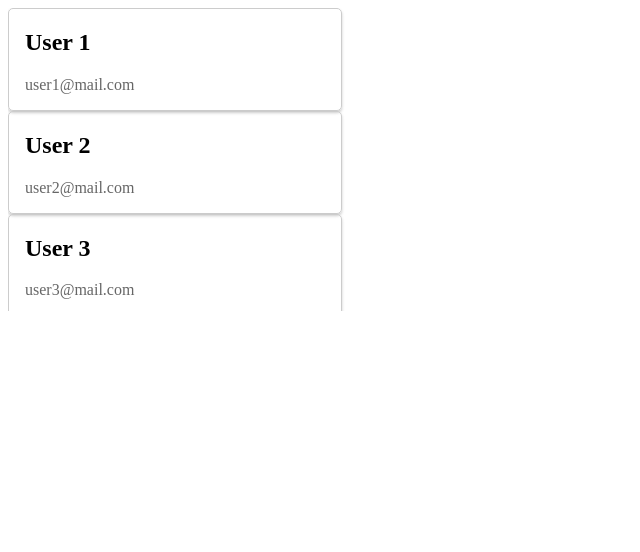
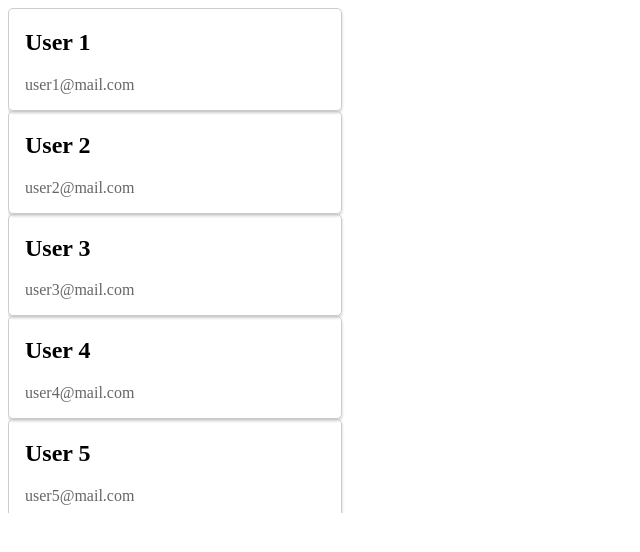
Before and after one commit to danimr99/react-virtualized-list, a React (Vite) app: page / in a window 1280 px wide. Shown: the top 552 px of the page, without its empty margins (0-640 px from the left). Built offline with nearby package versions, Linux system fonts and the light colour scheme.

Commit message:
refactor: virtualized list

```diff
--- a/src/App.jsx
+++ b/src/App.jsx
@@ -7,7 +7,7 @@ import { UserCard, VirtualizedList } from "./components";
 const USERS_SIZE = 100_000;
 
 scan({
-  enabled: import.meta.env.DEV,
+  enabled: false, // <-- Enable React Scan feature
   alwaysShowLabels: true,
   log: true,
 });
@@ -23,7 +23,7 @@ export const App = () => {
   return (
     <VirtualizedList
       items={users}
-      visibleItemsCount={3}
+      visibleItemsCount={5}
       renderItem={renderUserCard}
     />
   );
--- /dev/null
+++ b/src/components/Lists/VirtualizedInfiniteList.jsx
@@ -0,0 +1,52 @@
+import { memo } from "react";
+import PropTypes from "prop-types";
+
+import { useVirtualizedList } from "./useVirtualizedList";
+
+export const VirtualizedInfiniteList = memo(function VirtualizedList({
+  items = [],
+  visibleItemsCount = 5,
+  allowSmoothTransition = true,
+  renderItem,
+}) {
+  const {
+    firstItemRef,
+    containerHeight,
+    itemHeight,
+    visibleStartIndex,
+    visibleItems,
+    handleScroll,
+  } = useVirtualizedList({
+    items,
+    visibleItemsCount,
+    allowSmoothTransition,
+  });
+
+  return (
+    <div
+      style={{ height: `${containerHeight}px`, overflowY: "scroll" }}
+      onScroll={handleScroll}
+    >
+      <div style={{ height: `${items.length * itemHeight}px` }}>
+        <div
+          style={{
+            position: "relative",
+            height: `${visibleItems.length * itemHeight}px`,
+            top: `${visibleStartIndex * itemHeight}px`,
+          }}
+        >
+          {visibleItems.map((item, index) => {
+            return renderItem(item, index === 0 ? firstItemRef : null, index);
+          })}
+        </div>
+      </div>
+    </div>
+  );
+});
+
+VirtualizedInfiniteList.propTypes = {
+  items: PropTypes.array.isRequired,
+  visibleItemsCount: PropTypes.number,
+  allowSmoothTransition: PropTypes.bool,
+  renderItem: PropTypes.func.isRequired,
+};
--- /dev/null
+++ b/src/components/Lists/VirtualizedList.jsx
@@ -0,0 +1,52 @@
+import { memo } from "react";
+import PropTypes from "prop-types";
+
+import { useVirtualizedList } from "./useVirtualizedList";
+
+export const VirtualizedList = memo(function VirtualizedList({
+  items = [],
+  visibleItemsCount = 5,
+  allowSmoothTransition = true,
+  renderItem,
+}) {
+  const {
+    firstItemRef,
+    containerHeight,
+    itemHeight,
+    visibleStartIndex,
+    visibleItems,
+    handleScroll,
+  } = useVirtualizedList({
+    items,
+    visibleItemsCount,
+    allowSmoothTransition,
+  });
+
+  return (
+    <div
+      style={{ height: `${containerHeight}px`, overflowY: "scroll" }}
+      onScroll={handleScroll}
+    >
+      <div style={{ height: `${items.length * itemHeight}px` }}>
+        <div
+          style={{
+            position: "relative",
+            height: `${visibleItems.length * itemHeight}px`,
+            top: `${visibleStartIndex * itemHeight}px`,
+          }}
+        >
+          {visibleItems.map((item, index) => {
+            return renderItem(item, index === 0 ? firstItemRef : null, index);
+          })}
+        </div>
+      </div>
+    </div>
+  );
+});
+
+VirtualizedList.propTypes = {
+  items: PropTypes.array.isRequired,
+  visibleItemsCount: PropTypes.number,
+  allowSmoothTransition: PropTypes.bool,
+  renderItem: PropTypes.func.isRequired,
+};
--- /dev/null
+++ b/src/components/Lists/useVirtualizedList.js
@@ -0,0 +1,54 @@
+import { useCallback, useLayoutEffect, useMemo, useRef, useState } from "react";
+
+export const useVirtualizedList = ({
+  items = [],
+  visibleItemsCount,
+  allowSmoothTransition,
+}) => {
+  const [scrollTop, setScrollTop] = useState(0);
+  const [itemHeight, setItemHeight] = useState(1);
+  const firstItemRef = useRef(null);
+
+  const containerHeight = useMemo(
+    () => itemHeight * visibleItemsCount,
+    [itemHeight, visibleItemsCount]
+  );
+
+  const visibleStartIndex = useMemo(
+    () => Math.floor(scrollTop / itemHeight),
+    [scrollTop, itemHeight]
+  );
+
+  const visibleEndIndex = useMemo(
+    () =>
+      Math.min(
+        visibleStartIndex + visibleItemsCount + (allowSmoothTransition ? 1 : 0),
+        items.length
+      ),
+    [visibleStartIndex, visibleItemsCount, items.length, allowSmoothTransition]
+  );
+
+  const visibleItems = useMemo(
+    () => items.slice(visibleStartIndex, visibleEndIndex),
+    [items, visibleStartIndex, visibleEndIndex]
+  );
+
+  const handleScroll = useCallback((event) => {
+    setScrollTop(event.target.scrollTop);
+  }, []);
+
+  useLayoutEffect(() => {
+    if (firstItemRef.current) {
+      setItemHeight(firstItemRef.current.clientHeight);
+    }
+  }, []);
+
+  return {
+    firstItemRef,
+    containerHeight,
+    itemHeight,
+    visibleStartIndex,
+    visibleItems,
+    handleScroll,
+  };
+};
--- a/src/components/UserCard/UserCard.jsx
+++ b/src/components/UserCard/UserCard.jsx
@@ -1,16 +1,18 @@
-import { forwardRef } from "react";
+import { forwardRef, memo } from "react";
 import PropTypes from "prop-types";
 
 import "./UserCard.css";
 
-export const UserCard = forwardRef(function UserCard({ name, email }, ref) {
+export const UserCard = memo(
+  forwardRef(function UserCard({ name, email }, ref) {
     return (
       <div ref={ref} className="user-card">
         <h2 className="user-card-title">{name}</h2>
         <p className="user-card-email">{email}</p>
       </div>
     );
-});
+  })
+);
 
 UserCard.propTypes = {
   name: PropTypes.string.isRequired,
--- a/src/components/VirtualizedList/VirtualizedList.jsx
+++ /dev/null
@@ -1,60 +0,0 @@
-import { useCallback, useLayoutEffect, useRef, useState } from "react";
-import PropTypes from "prop-types";
-
-export const VirtualizedList = ({
-  items = [],
-  visibleItemsCount = 5,
-  allowSmoothTransition = true,
-  renderItem,
-}) => {
-  const [scrollTop, setScrollTop] = useState(0);
-  const [itemHeight, setItemHeight] = useState(1);
-  const itemRef = useRef(null);
-
-  const containerHeight = itemHeight * visibleItemsCount;
-  const startIndex = Math.floor(scrollTop / itemHeight);
-  const endIndex = Math.min(
-    startIndex + visibleItemsCount + (allowSmoothTransition ? 1 : 0),
-    items.length
-  );
-
-  const visibleItems = items.slice(startIndex, endIndex);
-
-  const handleScroll = useCallback((event) => {
-    setScrollTop(event.target.scrollTop);
-  }, []);
-
-  useLayoutEffect(() => {
-    if (itemRef.current) {
-      setItemHeight(itemRef.current.clientHeight);
-    }
-  }, [itemRef]);
-
-  return (
-    <div
-      style={{ height: `${containerHeight}px`, overflowY: "scroll" }}
-      onScroll={handleScroll}
-    >
-      <div style={{ height: `${items.length * itemHeight}px` }}>
-        <div
-          style={{
-            position: "relative",
-            height: `${visibleItems.length * itemHeight}px`,
-            top: `${startIndex * itemHeight}px`,
-          }}
-        >
-          {visibleItems.map((item, index) => {
-            return renderItem(item, index === 0 ? itemRef : null, index);
-          })}
-        </div>
-      </div>
-    </div>
-  );
-};
-
-VirtualizedList.propTypes = {
-  items: PropTypes.array.isRequired,
-  visibleItemsCount: PropTypes.number,
-  allowSmoothTransition: PropTypes.bool,
-  renderItem: PropTypes.func.isRequired,
-};
--- a/src/components/index.js
+++ b/src/components/index.js
@@ -1,2 +1,3 @@
-export * from "./VirtualizedList/VirtualizedList";
+export * from "./Lists/VirtualizedList";
+export * from "./Lists/VirtualizedInfiniteList";
 export * from "./UserCard/UserCard";
```
Lines whose indentation alone changed are shown as unchanged.
